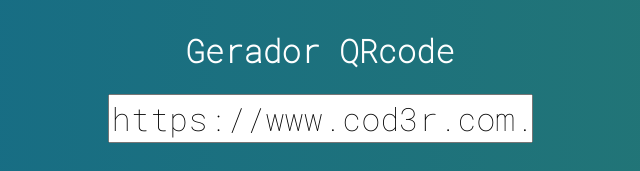
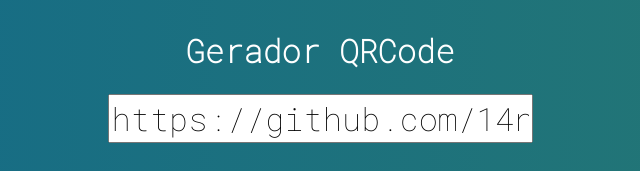
Before and after one commit to 14nn0l1v31r4/Gerador-de-QRCode, a plain HTML site: page index.html in a window 1280 px wide. Shown: the top 171 px of the page, without its empty margins (320-960 px from the left). Drawn offline with Linux system fonts and the light colour scheme.

Commit message:
Atualização Link - QRCode

```diff
--- a/index.html
+++ b/index.html
@@ -27,8 +27,8 @@
         new Vue({
             el: '#app',
             data: {
-                title: 'Gerador QRcode',
-                text: 'https://www.cod3r.com.br',
+                title: 'Gerador QRCode',
+                text: 'https://github.com/14nn0l1v31r4',
                 qrcode: new QRious({ size: 300})
             },
             computed: {
```
Also changed, not shown: package-lock.json (added).
